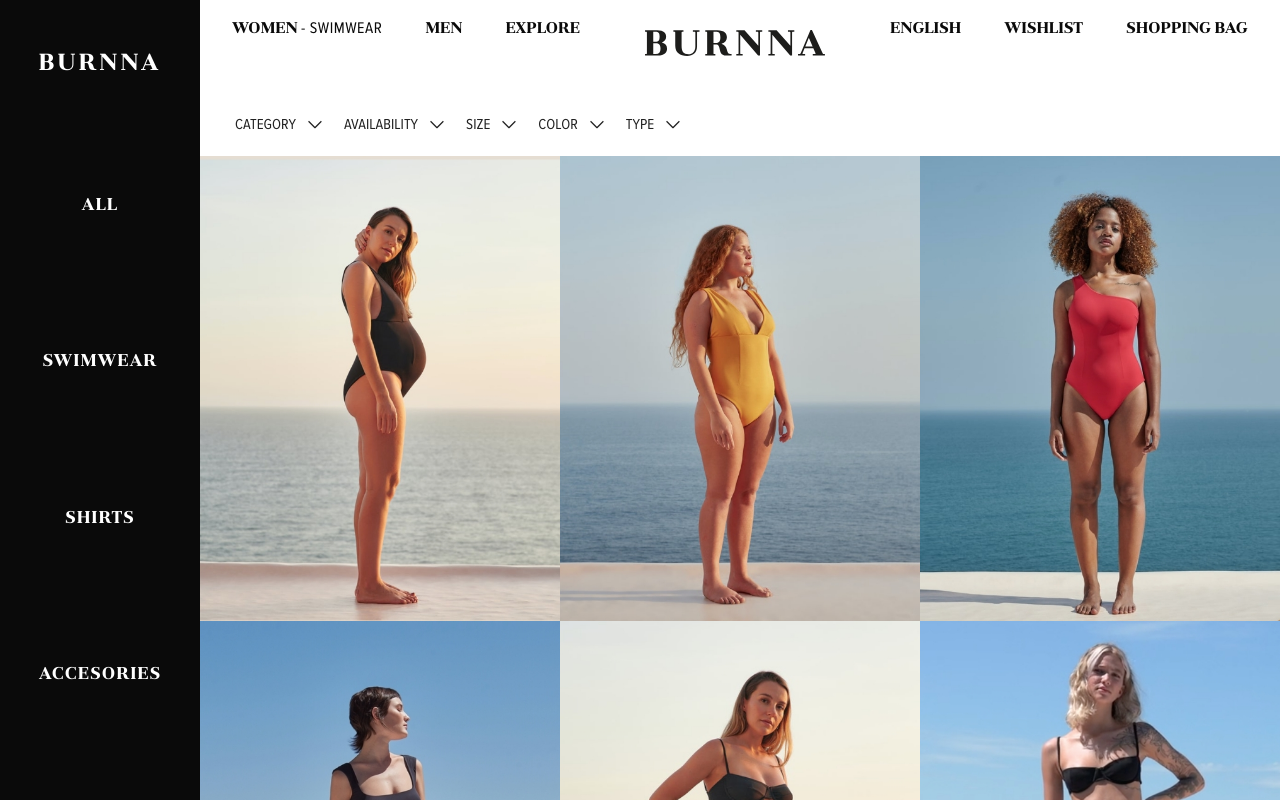
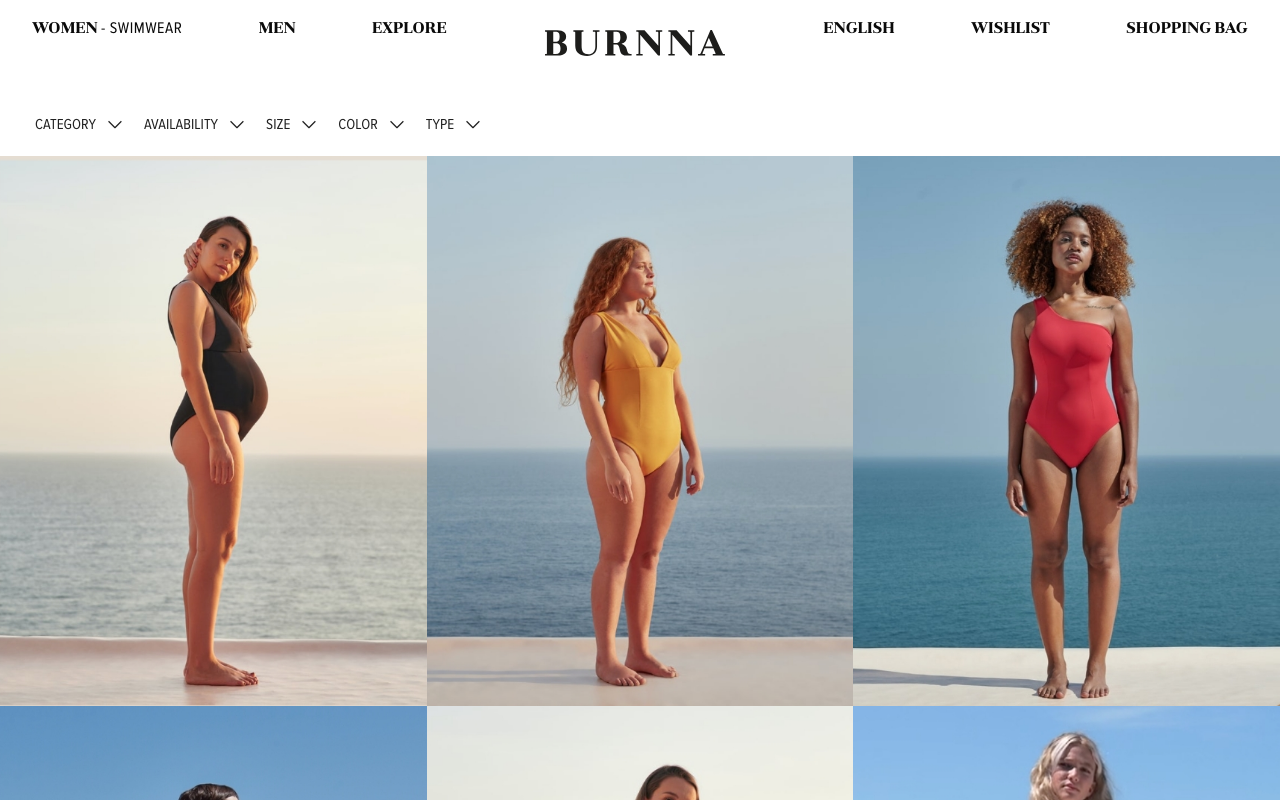
Before and after one commit to christiandp7/burnna-website, a React (Create React App) app: page /collection in a window 1280 px wide. Shown: the top 800 px of the page. Built offline with nearby package versions, Linux system fonts and the light colour scheme.

Commit message:
Update MainLayout to wrap pages, Content component no more needed

```diff
--- a/src/App.js
+++ b/src/App.js
@@ -2,9 +2,11 @@ import React from 'react'
 import { BrowserRouter as Router, Switch, Route } from 'react-router-dom'
 import CssBaseline from '@material-ui/core/CssBaseline'
 import { ThemeProvider } from '@material-ui/core/styles'
-// components
+// layouts
+import MainLayout from './layouts/MainLayout'
+// Pages
 import Home from './pages/Home/Home.jsx'
-import MainLayout from './layouts/MainLayout'
+import Collection from './pages/Collection'
 // styles
 import { create } from 'jss'
 import { StylesProvider, jssPreset } from '@material-ui/core/styles'
@@ -27,9 +29,9 @@ function App() {
 					<Route exact path="/">
 						<Home />
 					</Route>
-					<Route exact path="/collection">
-						<MainLayout />
-					</Route>
+					<MainLayout>
+						<Route exact path="/collection" component={Collection} />
+					</MainLayout>
 				</Switch>
 			</Router>
 			{/* </StylesProvider> */}
--- a/src/components/Content/Content.jsx
+++ /dev/null
@@ -1,15 +0,0 @@
-import React from 'react'
-
-import Collection from '../../pages/Collection';
-
-const Content = () => {
-
-  return (
-    <main>
-      <Collection />
-    </main>
-  )
-}
-
-
-export default Content
--- a/src/components/Content/Content.module.scss
+++ /dev/null
@@ -1,2 +0,0 @@
-.main {
-}
--- a/src/components/Sidebar/Sidebar.jsx
+++ b/src/components/Sidebar/Sidebar.jsx
@@ -1,20 +1,17 @@
 import React from 'react'
-import Link from '@material-ui/core/Link';
+import Link from '@material-ui/core/Link'
 import { makeStyles } from '@material-ui/core/styles'
 // assets
-import styles from './Sidebar.module.scss';
 import logo from '../../assets/images/logo.png'
-import Box from '@material-ui/core/Box';
-import Typography from '@material-ui/core/Typography';
-
+import Box from '@material-ui/core/Box'
+import Typography from '@material-ui/core/Typography'
 
 const Sidebar = () => {
-
 	const classes = useStyles()
-  const preventDefault = (e) => e.preventDefault();
+	const preventDefault = e => e.preventDefault()
 
 	return (
-    <aside className={styles.sidebar}>
+		<aside className={classes.sidebar}>
 			{/* <img className={styles.logo} src={logo} alt="logo"/> */}
 			<Box
 				height={150}
@@ -24,9 +21,14 @@ const Sidebar = () => {
 				letterSpacing="3px"
 				display="flex"
 				justifyContent="center"
-        alignItems="center"
-      >
-        <Link className={classes.logoLink} underline="none" href="#" onClick={preventDefault}>BURNNA</Link>
+				alignItems="center">
+				<Link
+					className={classes.logoLink}
+					underline="none"
+					href="#"
+					onClick={preventDefault}>
+					BURNNA
+				</Link>
 			</Box>
 			<Box
 				display="flex"
@@ -37,41 +39,72 @@ const Sidebar = () => {
 				alignItems="center"
 				margin="0"
 				padding="0"
-        fontFamily="Jules Text"
-      >
+				fontFamily="Jules Text">
 				<Typography variant="h6">
-          <Link className={classes.sidebarLink} underline="none" href="#" onClick={preventDefault}>All</Link>
+					<Link
+						className={classes.sidebarLink}
+						underline="none"
+						href="#"
+						onClick={preventDefault}>
+						All
+					</Link>
 				</Typography>
 				<Typography variant="h6">
-          <Link className={classes.sidebarLink} underline="none" href="#" onClick={preventDefault}>Swimwear</Link>
+					<Link
+						className={classes.sidebarLink}
+						underline="none"
+						href="#"
+						onClick={preventDefault}>
+						Swimwear
+					</Link>
 				</Typography>
 				<Typography variant="h6">
-          <Link className={classes.sidebarLink} underline="none" href="#" onClick={preventDefault}>Shirts</Link>
+					<Link
+						className={classes.sidebarLink}
+						underline="none"
+						href="#"
+						onClick={preventDefault}>
+						Shirts
+					</Link>
 				</Typography>
 				<Typography variant="h6">
-          <Link className={classes.sidebarLink} underline="none" href="#" onClick={preventDefault}>Accesories</Link>
+					<Link
+						className={classes.sidebarLink}
+						underline="none"
+						href="#"
+						onClick={preventDefault}>
+						Accesories
+					</Link>
 				</Typography>
 			</Box>
 		</aside>
 	)
 }
 
-
-const useStyles = makeStyles( theme => ({
+const useStyles = makeStyles(theme => ({
+	sidebar: {
+		position: 'fixed',
+		top: 0,
+		left: 0,
+		height: '100vh',
+		width: '200px',
+		background: '#0A0A0A',
+		display: 'flex',
+		flexDirection: 'column',
+	},
 	// Logo
 	logo: {
 		color: theme.palette.primary.main,
 	},
 	logoLink: {
-    padding: '10px 15px'
+		padding: '10px 15px',
 	},
 	// Sidebar Links
 	sidebarLink: {
 		padding: '5px 8px',
 		fontSize: '1.1rem',
-    letterSpacing: '1px'
-  }
-}));
-
+		letterSpacing: '1px',
+	},
+}))
 
 export default Sidebar
--- a/src/components/Sidebar/Sidebar.module.scss
+++ /dev/null
@@ -1,14 +0,0 @@
-.sidebar {
-  position: fixed;
-  top: 0;
-  left: 0;
-  height: 100vh;
-  width: 200px;
-  background: #0A0A0A;
-  display: flex;
-  flex-direction: column;
-}
-
-.logo {
-  max-width: 100%;
-}
--- a/src/layouts/MainLayout.jsx
+++ b/src/layouts/MainLayout.jsx
@@ -1,26 +1,24 @@
 import React from 'react'
-import { makeStyles } from '@material-ui/core/styles';
-import Sidebar from '../components/Sidebar/Sidebar';
-import Header from '../components/Header/Header';
-import Content from '../components/Content/Content';
-import Footer from '../components/Footer/Footer';
+import { makeStyles } from '@material-ui/core/styles'
+import Sidebar from '../components/Sidebar/Sidebar'
+import Header from '../components/Header/Header'
+import Footer from '../components/Footer/Footer'
 
 const useStyles = makeStyles({
 	container: {
-    paddingLeft: '200px',
+		// paddingLeft: '200px',
 	},
-});
+})
 
-const MainLayout = () => {
-
-  const classes = useStyles();
+const MainLayout = ({ children }) => {
+	const classes = useStyles()
 
 	return (
 		<div className="Main">
-        <Sidebar />
+			{/* <Sidebar /> */}
 			<div className={classes.container}>
 				<Header />
-          <Content />
+				<main>{children}</main>
 				<Footer />
 			</div>
 		</div>
```
Lines whose indentation alone changed are shown as unchanged.
